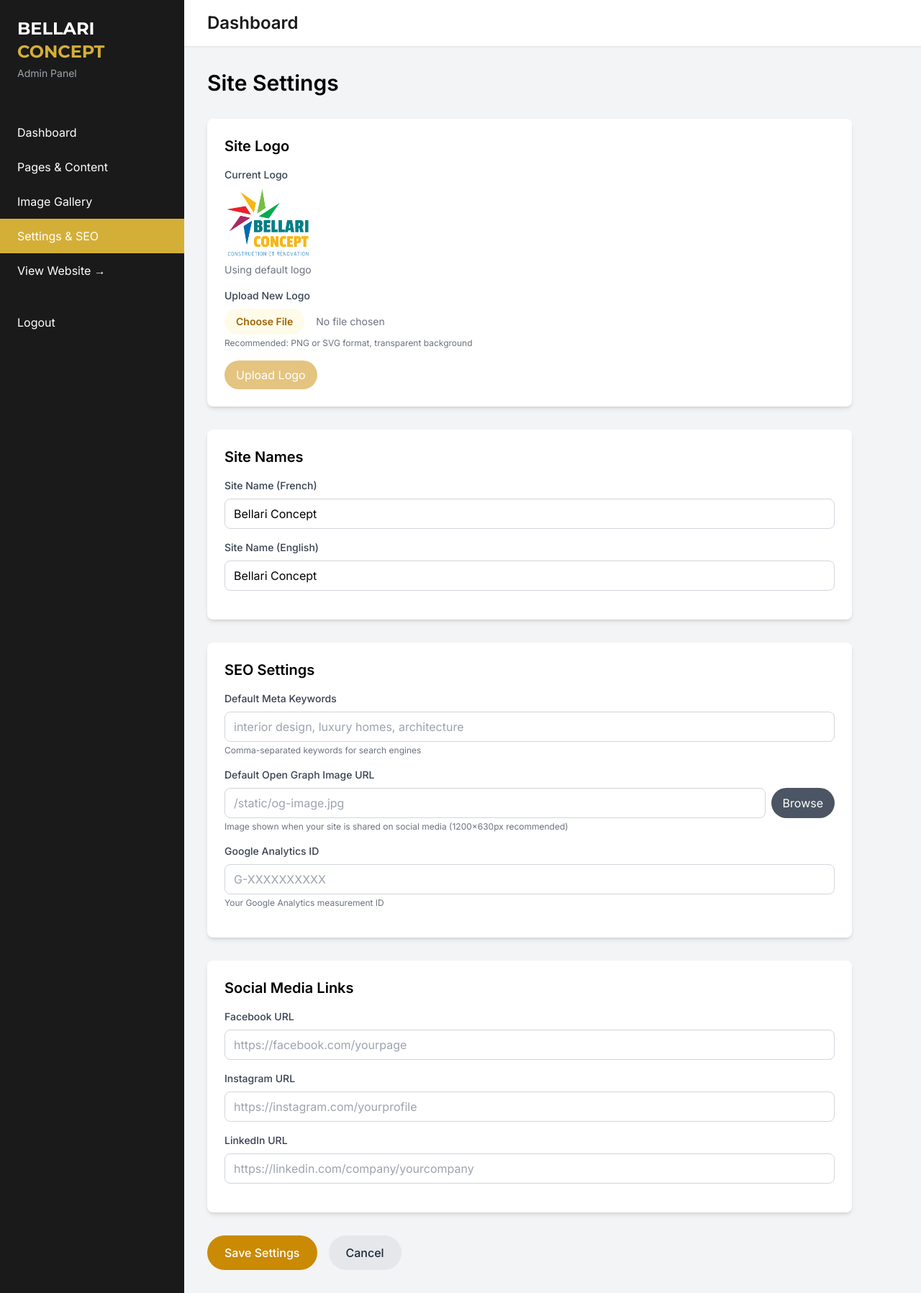
After one commit to moa-digitalagency/BellariConcept, a Flask app: page /admin/settings in a window 1280 px wide. The commit adds this page. Shown: the whole page at 72% size. Run offline with Flask 3, Linux system fonts and the light colour scheme; the visitor is signed in with stand-in values (Sample User, id 1); data that the repository does not hold is empty; some libraries are stand-ins or nearby versions.

Commit message:
Add site settings and SEO configuration page to the admin panel
Introduces a new admin route '/admin/settings' for managing site-wide configurations, including logo uploads, multilingual site names, and SEO meta tags. Integrates these settings into the base template for global accessibility and updates the README with bilingual documentation.

Replit-Commit-Author: Agent
Replit-Commit-Session-Id: badec9cd-3c2f-4166-9a6b-d1556af8a00f
Replit-Commit-Checkpoint-Type: intermediate_checkpoint
Replit-Commit-Screenshot-Url: https://storage.googleapis.com/screenshot-production-us-central1/bfa725ab-bcda-46dd-8b6e-54746269825a/badec9cd-3c2f-4166-9a6b-d1556af8a00f/XKj2X8F

```diff
--- a/app.py
+++ b/app.py
@@ -33,6 +33,22 @@ login_manager.login_view = 'admin_login'
 
 def get_language():
     return session.get('language', app.config['DEFAULT_LANGUAGE'])
+
+@app.context_processor
+def inject_site_settings():
+    settings_dict = {}
+    for setting in SiteSettings.query.all():
+        settings_dict[setting.key] = setting.value
+
+    logo_url = settings_dict.get('site_logo', '/static/logo.png')
+    return {
+        'site_settings': settings_dict,
+        'site_logo': logo_url,
+        'site_name': settings_dict.get(f'site_name_{get_language()}', 'Bellari Concept'),
+        'meta_keywords': settings_dict.get('default_meta_keywords', ''),
+        'og_image': settings_dict.get('default_og_image', ''),
+        'google_analytics_id': settings_dict.get('google_analytics_id', '')
+    }
 
 class User(UserMixin, db.Model):
     id = db.Column(db.Integer, primary_key=True)
@@ -567,5 +583,78 @@ def init_db():
         flash('Database initialized successfully!', 'success')
         return redirect(url_for('admin_dashboard'))
 
+@app.route('/admin/settings', methods=['GET', 'POST'])
+@login_required
+def admin_settings():
+    if request.method == 'POST':
+        settings_to_update = [
+            ('site_logo', request.form.get('site_logo')),
+            ('site_name_fr', request.form.get('site_name_fr')),
+            ('site_name_en', request.form.get('site_name_en')),
+            ('default_meta_keywords', request.form.get('default_meta_keywords')),
+            ('default_og_image', request.form.get('default_og_image')),
+            ('google_analytics_id', request.form.get('google_analytics_id')),
+            ('facebook_url', request.form.get('facebook_url')),
+            ('instagram_url', request.form.get('instagram_url')),
+            ('linkedin_url', request.form.get('linkedin_url'))
+        ]
+
+        for key, value in settings_to_update:
+            if value is not None:
+                setting = SiteSettings.query.filter_by(key=key).first()
+                if setting:
+                    setting.value = value
+                else:
+                    setting = SiteSettings(key=key, value=value)
+                    db.session.add(setting)
+
+        db.session.commit()
+        flash('Settings updated successfully', 'success')
+        return redirect(url_for('admin_settings'))
+
+    settings_dict = {}
+    for setting in SiteSettings.query.all():
+        settings_dict[setting.key] = setting.value
+
+    images = Image.query.order_by(Image.uploaded_at.desc()).all()
+    return render_template('admin/settings.html', settings=settings_dict, images=images)
+
+@app.route('/admin/upload-logo', methods=['POST'])
+@login_required
+def admin_upload_logo():
+    if 'file' not in request.files:
+        return jsonify({'error': 'No file provided'}), 400
+
+    file = request.files['file']
+    if file.filename == '':
+        return jsonify({'error': 'No file selected'}), 400
+
+    if file and allowed_file(file.filename):
+        filename = 'logo.' + file.filename.rsplit('.', 1)[1].lower()
+        filepath = os.path.join('static', filename)
+        file.save(filepath)
+
+        setting = SiteSettings.query.filter_by(key='site_logo').first()
+        if setting:
+            setting.value = f'/static/{filename}'
+        else:
+            setting = SiteSettings(key='site_logo', value=f'/static/{filename}')
+            db.session.add(setting)
+
+        db.session.commit()
+
+        return jsonify({
+            'success': True,
+            'logo_url': f'/static/{filename}'
+        })
+
+    return jsonify({'error': 'Invalid file type'}), 400
+
+def get_setting(key, default=''):
+    setting = SiteSettings.query.filter_by(key=key).first()
+    return setting.value if setting else default
+
+app.jinja_env.globals.update(get_setting=get_setting)
+
 if __name__ == '__main__':
     app.run(host='0.0.0.0', port=5000, debug=True)
--- a/templates/admin/base.html
+++ b/templates/admin/base.html
@@ -44,6 +44,9 @@
                 <a href="/admin/images" class="block px-6 py-3 hover:bg-accent transition-colors {% if request.path == '/admin/images' %}bg-accent{% endif %}">
                     Image Gallery
                 </a>
+                <a href="/admin/settings" class="block px-6 py-3 hover:bg-accent transition-colors {% if request.path == '/admin/settings' %}bg-accent{% endif %}">
+                    Settings & SEO
+                </a>
                 <a href="/" target="_blank" class="block px-6 py-3 hover:bg-accent transition-colors">
                     View Website →
                 </a>
--- /dev/null
+++ b/templates/admin/settings.html
@@ -0,0 +1,171 @@
+{% extends "admin/base.html" %}
+
+{% block title %}Site Settings - Admin{% endblock %}
+
+{% block content %}
+<div class="max-w-4xl">
+    <h1 class="text-3xl font-bold mb-8">Site Settings</h1>
+
+    <form method="POST" action="{{ url_for('admin_settings') }}" class="space-y-8">
+        <!-- Logo Section -->
+        <div class="bg-white rounded-lg shadow-md p-6">
+            <h2 class="text-xl font-semibold mb-4">Site Logo</h2>
+
+            <div class="mb-4">
+                <label class="block text-sm font-medium text-gray-700 mb-2">Current Logo</label>
+                {% if settings.get('site_logo') %}
+                    <div class="mb-4">
+                        <img src="{{ settings.get('site_logo', '/static/logo.png') }}" alt="Site Logo" class="max-h-24">
+                    </div>
+                {% else %}
+                    <div class="mb-4">
+                        <img src="/static/logo.png" alt="Default Logo" class="max-h-24">
+                        <p class="text-sm text-gray-500 mt-2">Using default logo</p>
+                    </div>
+                {% endif %}
+            </div>
+
+            <div class="mb-4">
+                <label class="block text-sm font-medium text-gray-700 mb-2">Upload New Logo</label>
+                <input type="file" id="logo-upload" accept="image/*" class="block w-full text-sm text-gray-500 file:mr-4 file:py-2 file:px-4 file:rounded-full file:border-0 file:text-sm file:font-semibold file:bg-yellow-50 file:text-yellow-700 hover:file:bg-yellow-100">
+                <p class="text-xs text-gray-500 mt-1">Recommended: PNG or SVG format, transparent background</p>
+            </div>
+
+            <div class="hidden mb-4" id="logo-preview-container">
+                <label class="block text-sm font-medium text-gray-700 mb-2">Preview</label>
+                <img id="logo-preview" src="" alt="Logo Preview" class="max-h-24 border border-gray-300 rounded">
+            </div>
+
+            <button type="button" id="upload-logo-btn" class="bg-yellow-600 hover:bg-yellow-700 text-white px-4 py-2 rounded-full disabled:opacity-50" disabled>Upload Logo</button>
+            <input type="hidden" name="site_logo" id="site_logo" value="{{ settings.get('site_logo', '') }}">
+        </div>
+
+        <!-- Site Names -->
+        <div class="bg-white rounded-lg shadow-md p-6">
+            <h2 class="text-xl font-semibold mb-4">Site Names</h2>
+
+            <div class="mb-4">
+                <label for="site_name_fr" class="block text-sm font-medium text-gray-700 mb-2">Site Name (French)</label>
+                <input type="text" id="site_name_fr" name="site_name_fr" value="{{ settings.get('site_name_fr', 'Bellari Concept') }}" class="w-full px-3 py-2 border border-gray-300 rounded-lg focus:ring-2 focus:ring-yellow-500 focus:border-transparent">
+            </div>
+
+            <div class="mb-4">
+                <label for="site_name_en" class="block text-sm font-medium text-gray-700 mb-2">Site Name (English)</label>
+                <input type="text" id="site_name_en" name="site_name_en" value="{{ settings.get('site_name_en', 'Bellari Concept') }}" class="w-full px-3 py-2 border border-gray-300 rounded-lg focus:ring-2 focus:ring-yellow-500 focus:border-transparent">
+            </div>
+        </div>
+
+        <!-- SEO Settings -->
+        <div class="bg-white rounded-lg shadow-md p-6">
+            <h2 class="text-xl font-semibold mb-4">SEO Settings</h2>
+
+            <div class="mb-4">
+                <label for="default_meta_keywords" class="block text-sm font-medium text-gray-700 mb-2">Default Meta Keywords</label>
+                <input type="text" id="default_meta_keywords" name="default_meta_keywords" value="{{ settings.get('default_meta_keywords', '') }}" class="w-full px-3 py-2 border border-gray-300 rounded-lg focus:ring-2 focus:ring-yellow-500 focus:border-transparent" placeholder="interior design, luxury homes, architecture">
+                <p class="text-xs text-gray-500 mt-1">Comma-separated keywords for search engines</p>
+            </div>
+
+            <div class="mb-4">
+                <label for="default_og_image" class="block text-sm font-medium text-gray-700 mb-2">Default Open Graph Image URL</label>
+                <div class="flex gap-2">
+                    <input type="text" id="default_og_image" name="default_og_image" value="{{ settings.get('default_og_image', '') }}" class="flex-1 px-3 py-2 border border-gray-300 rounded-lg focus:ring-2 focus:ring-yellow-500 focus:border-transparent" placeholder="/static/og-image.jpg">
+                    <button type="button" onclick="document.getElementById('og-image-picker').classList.toggle('hidden')" class="bg-gray-600 hover:bg-gray-700 text-white px-4 py-2 rounded-full">Browse</button>
+                </div>
+                <p class="text-xs text-gray-500 mt-1">Image shown when your site is shared on social media (1200x630px recommended)</p>
+
+                <div id="og-image-picker" class="hidden mt-3 p-3 bg-gray-50 rounded-lg max-h-64 overflow-y-auto">
+                    <p class="text-sm font-medium text-gray-700 mb-2">Select an image:</p>
+                    <div class="grid grid-cols-4 gap-2">
+                        {% for image in images %}
+                        <div class="cursor-pointer border-2 border-transparent hover:border-yellow-500 rounded" onclick="document.getElementById('default_og_image').value='/static/uploads/{{ image.filename }}'; document.getElementById('og-image-picker').classList.add('hidden')">
+                            <img src="/static/uploads/{{ image.filename }}" alt="{{ image.alt_text }}" class="w-full h-20 object-cover rounded">
+                        </div>
+                        {% endfor %}
+                    </div>
+                </div>
+            </div>
+
+            <div class="mb-4">
+                <label for="google_analytics_id" class="block text-sm font-medium text-gray-700 mb-2">Google Analytics ID</label>
+                <input type="text" id="google_analytics_id" name="google_analytics_id" value="{{ settings.get('google_analytics_id', '') }}" class="w-full px-3 py-2 border border-gray-300 rounded-lg focus:ring-2 focus:ring-yellow-500 focus:border-transparent" placeholder="G-XXXXXXXXXX">
+                <p class="text-xs text-gray-500 mt-1">Your Google Analytics measurement ID</p>
+            </div>
+        </div>
+
+        <!-- Social Media -->
+        <div class="bg-white rounded-lg shadow-md p-6">
+            <h2 class="text-xl font-semibold mb-4">Social Media Links</h2>
+
+            <div class="mb-4">
+                <label for="facebook_url" class="block text-sm font-medium text-gray-700 mb-2">Facebook URL</label>
+                <input type="url" id="facebook_url" name="facebook_url" value="{{ settings.get('facebook_url', '') }}" class="w-full px-3 py-2 border border-gray-300 rounded-lg focus:ring-2 focus:ring-yellow-500 focus:border-transparent" placeholder="https://facebook.com/yourpage">
+            </div>
+
+            <div class="mb-4">
+                <label for="instagram_url" class="block text-sm font-medium text-gray-700 mb-2">Instagram URL</label>
+                <input type="url" id="instagram_url" name="instagram_url" value="{{ settings.get('instagram_url', '') }}" class="w-full px-3 py-2 border border-gray-300 rounded-lg focus:ring-2 focus:ring-yellow-500 focus:border-transparent" placeholder="https://instagram.com/yourprofile">
+            </div>
+
+            <div class="mb-4">
+                <label for="linkedin_url" class="block text-sm font-medium text-gray-700 mb-2">LinkedIn URL</label>
+                <input type="url" id="linkedin_url" name="linkedin_url" value="{{ settings.get('linkedin_url', '') }}" class="w-full px-3 py-2 border border-gray-300 rounded-lg focus:ring-2 focus:ring-yellow-500 focus:border-transparent" placeholder="https://linkedin.com/company/yourcompany">
+            </div>
+        </div>
+
+        <div class="flex gap-4">
+            <button type="submit" class="bg-yellow-600 hover:bg-yellow-700 text-white px-6 py-3 rounded-full font-medium">Save Settings</button>
+            <a href="{{ url_for('admin_dashboard') }}" class="bg-gray-200 hover:bg-gray-300 text-gray-800 px-6 py-3 rounded-full font-medium inline-block">Cancel</a>
+        </div>
+    </form>
+</div>
+
+<script>
+document.getElementById('logo-upload').addEventListener('change', function(e) {
+    const file = e.target.files[0];
+    if (file) {
+        const reader = new FileReader();
+        reader.onload = function(e) {
+            document.getElementById('logo-preview').src = e.target.result;
+            document.getElementById('logo-preview-container').classList.remove('hidden');
+        };
+        reader.readAsDataURL(file);
+        document.getElementById('upload-logo-btn').disabled = false;
+    }
+});
+
+document.getElementById('upload-logo-btn').addEventListener('click', async function() {
+    const fileInput = document.getElementById('logo-upload');
+    const file = fileInput.files[0];
+
+    if (!file) return;
+
+    const formData = new FormData();
+    formData.append('file', file);
+
+    this.disabled = true;
+    this.textContent = 'Uploading...';
+
+    try {
+        const response = await fetch('{{ url_for("admin_upload_logo") }}', {
+            method: 'POST',
+            body: formData
+        });
+
+        const data = await response.json();
+
+        if (data.success) {
+            document.getElementById('site_logo').value = data.logo_url;
+            alert('Logo uploaded successfully! Click "Save Settings" to apply changes.');
+            location.reload();
+        } else {
+            alert('Error: ' + data.error);
+        }
+    } catch (error) {
+        alert('Upload failed: ' + error);
+    } finally {
+        this.disabled = false;
+        this.textContent = 'Upload Logo';
+    }
+});
+</script>
+{% endblock %}
```
Also changed, not shown: templates/base.html (+12 -3 lines), CHANGELOG.md (added), README.md, 1 other file.
